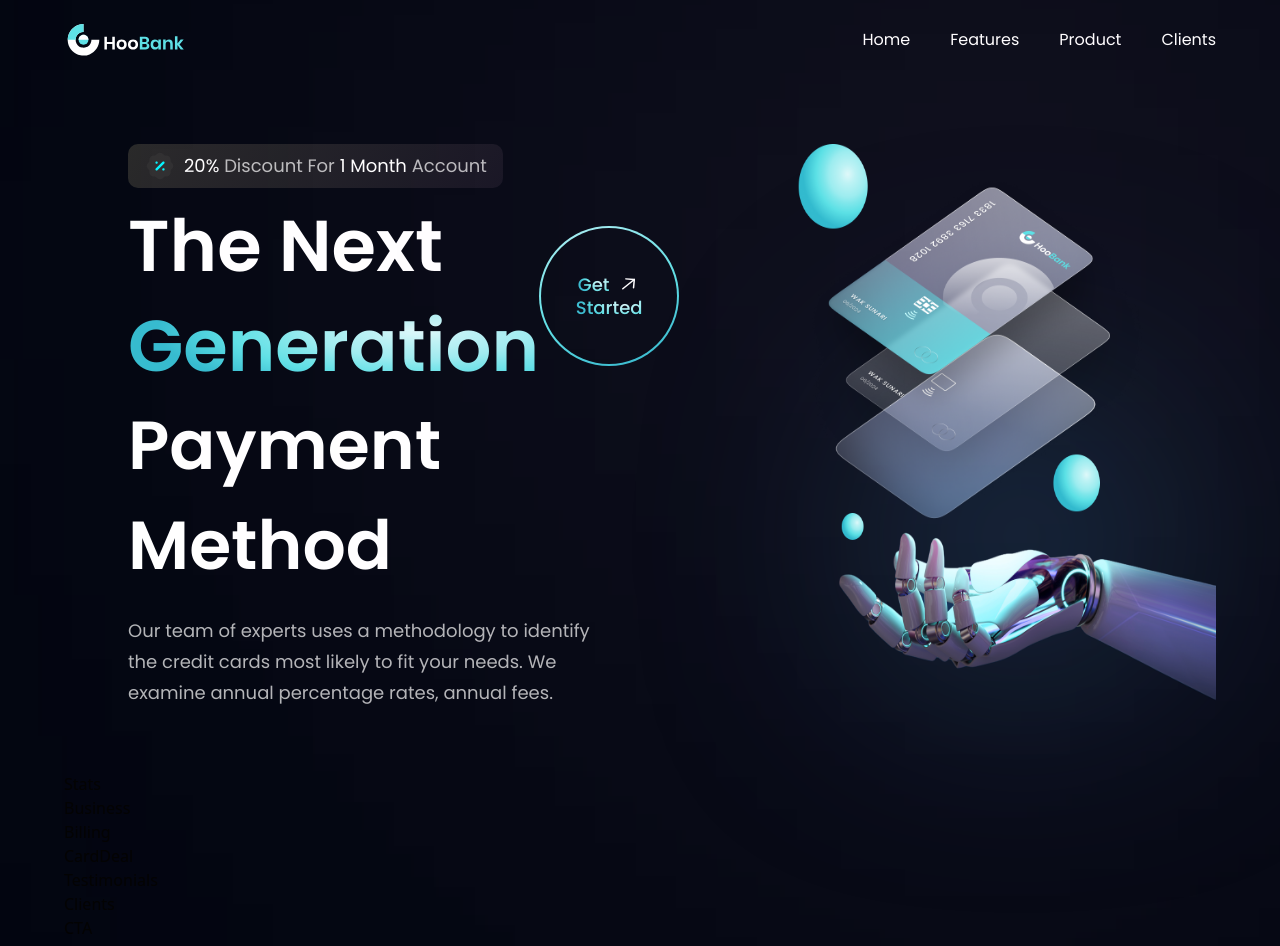
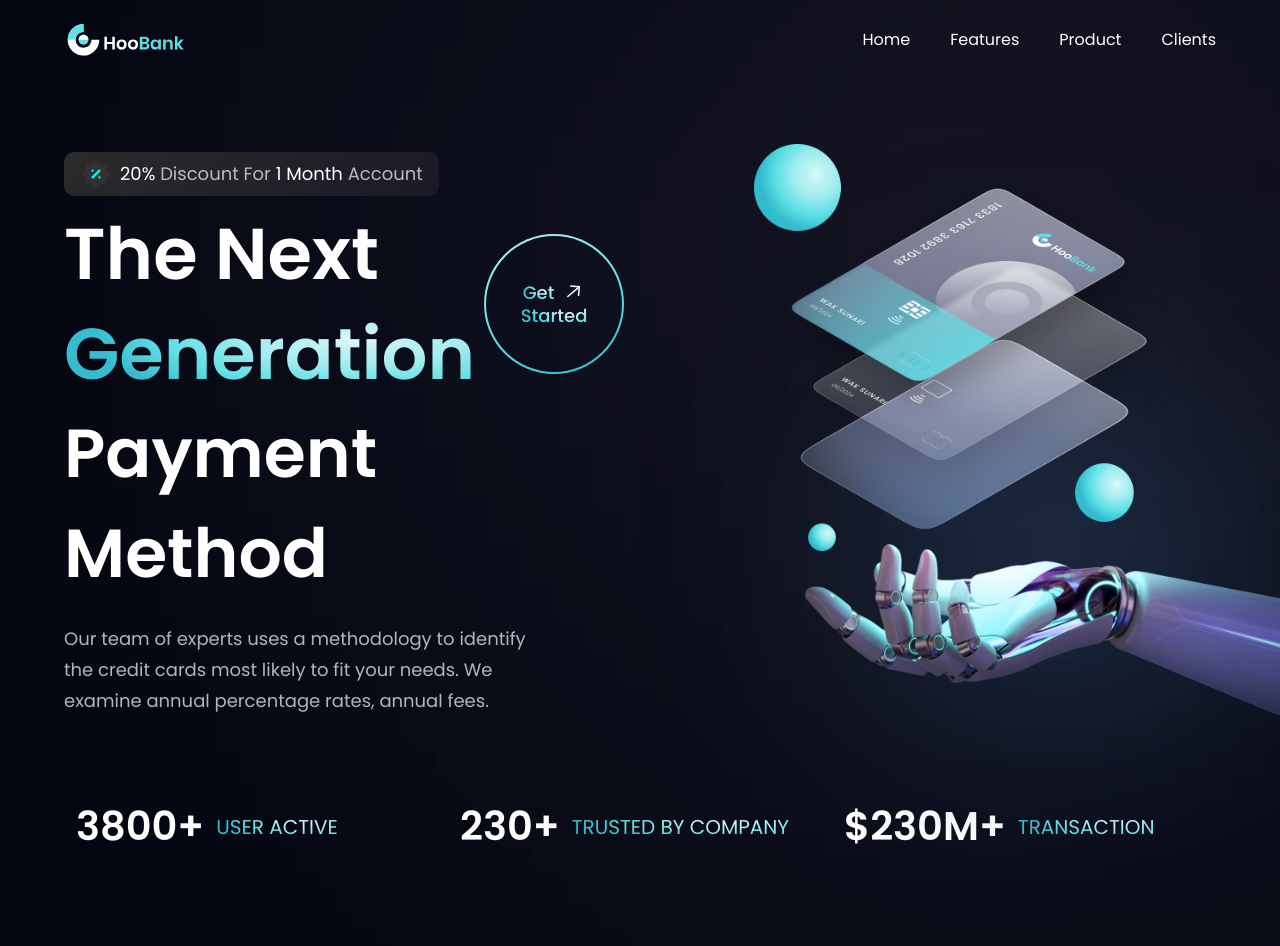
Before and after one commit to artikov/modern-bank-ui, a React (Vite) app: page / in a window 1280 px wide. Shown: the top 946 px of the page. Built offline with nearby package versions, Linux system fonts and the light colour scheme.

Commit message:
Stats compnent done

```diff
--- a/src/App.jsx
+++ b/src/App.jsx
@@ -22,13 +22,13 @@
       </div>
     </div>
 
-    <div className={`bg-primary ${styles.paddingX} ${styles.flexStart}`}>
+    <div className={`bg-primary ${styles.flexStart}`}>
       <div className={`${styles.boxWidth}`}>
         <Hero />
       </div>
     </div>
 
-    <div className={`bg-primary ${styles.paddingX} ${styles.flexStart}`}>
+    <div className={`bg-primary ${styles.paddingX} ${styles.flexCenter}`}>
       <div className={`${styles.boxWidth}`}>
         <Stats />
         <Business />
--- a/src/components/Stats.jsx
+++ b/src/components/Stats.jsx
@@ -1,9 +1,20 @@
-import React from 'react'
+import React from "react";
+import { stats } from "../constants";
+import styles from "../style";
 
-const Stats = () => {
-  return (
-    <div>Stats</div>
-  )
-}
+const Stats = () => (
+  <section className={`${styles.flexCenter} flex-row flex-wrap sm:mb-20 mb-6`}>
+    {stats.map((stat) => (
+      <div key={stat.id} className={`flex-1 flex justify-start items-center flex-row m-3`}>
+        <h4 className="font-poppins font-semibold xs:text-[40px] text-[30px] xs:leading-[53px] leading-[43px] text-white">
+          {stat.value}
+        </h4>
+        <p className="font-poppins font-normal xs:text-[20px] text-[15px] xs:leading-[26px] leading-[21px] text-gradient uppercase ml-3">
+          {stat.title}
+        </p>
+      </div>
+    ))}
+  </section>
+);
 
-export default Stats
+export default Stats;
```
